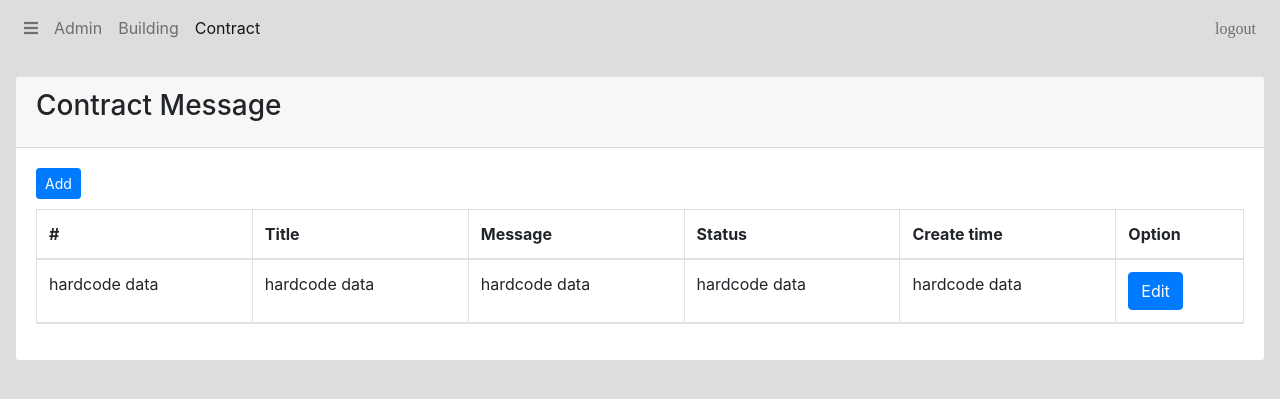
After one commit to Alex-DSJ/CON-System, a PHP site: page /admin/contract.php in a window 1280 px wide. The commit adds this page. Shown: the top 399 px of the page. Run offline with PHP 8.4, Linux system fonts and the light colour scheme; some libraries are stand-ins or nearby versions.

Commit message:
merge from main branch, add page for contract tab

```diff
--- /dev/null
+++ b/admin/contract.php
@@ -0,0 +1,119 @@
+<!-- This file is completed by shijun DENG-40084956 individually -->
+<!-- all required php files here -->
+<?php
+    require_once "../common/header.php";
+    require_once "../func/func.php";
+    require_once "../func/contract_func.php";
+?>
+
+<!-- all required js file here -->
+<script src="../static/contract.js"></script>
+
+<?php
+
+if (checkUserLogin() == false) {
+    // header("Location:/admin/login.php");
+}
+$dataList = getContractList();
+
+?>
+    <div class="wrapper">
+
+        <!-- navbar start here -->
+        <nav class="main-header navbar navbar-expand navbar-white navbar-light" style="margin-left:0px;!important;">
+            <ul class="navbar-nav" id="my-nav">
+                <li class="nav-item"><a class="nav-link" href="#" role="button"><i class="fas fa-bars"></i></a></li>
+                <li class="nav-item d-none d-sm-inline-block "><a href="index.php" class="nav-link">Admin</a></li>
+                <li class="nav-item d-none d-sm-inline-block"><a href="building.php" class="nav-link">Building</a></li>
+                <li class="nav-item d-none d-sm-inline-block active"><a href="contract.php" class="nav-link">Contract</a></li>
+            </ul>
+            <ul class="navbar-nav ml-auto">
+                <li class="nav-item">
+                    <a class="nav-link" data-toggle="dropdown" href="#">
+                        <i class="far fa-sign-out" class="logout" onclick="logout()">logout</i>
+                    </a>
+                </li>
+            </ul>
+        </nav>
+        <!-- navbar end here -->
+
+        <!-- main table of the page strat here -->
+        <section class="content">
+            <div class="container-fluid">
+
+                <div class="row" style="margin-top: 20px">
+                    <div class="col-md-12">
+                        <div class="card">
+                            <div class="card-header">
+                                <h3 class="card-title">Contract Message</h3>
+                            </div>
+
+                            <div class="card-body">
+                                <div style="margin-bottom: 10px">
+                                    <button class="btn btn-primary btn-sm" onclick="addContract()">Add</button>
+                                </div>
+
+                                <table class="table table-bordered">
+                                    <thead>
+                                    <tr>
+                                        <th>#</th>
+                                        <th>Title</th>
+                                        <th>Message</th>
+                                        <th>Status</th>
+                                        <th>Create time</th>
+                                        <th>Option</th>
+                                    </tr>
+                                    <tr>
+                                        <td>hardcode data</td>
+                                        <td>hardcode data</td>
+                                        <td>hardcode data</td>
+                                        <td>hardcode data</td>
+                                        <td>hardcode data</td>
+                                        <td><button class="btn btn-primary edit-contract">Edit</button></td>
+                                    </tr>
+                                    </thead>
+                                    <tbody id="group-list">
+
+                                    <!-- TODO get the contract list -->
+
+                                    </tbody>
+                                </table>
+                            </div>
+                        </div>
+
+                    </div>
+                </div>
+            </div>
+        </section>
+        <!-- main table of the page end here -->
+    </div>
+
+    <!-- popup form for adding a contract -->
+    <div class="modal fade" id="modal-add-message">
+        <div class="modal-dialog">
+            <div class="modal-content">
+                <div class="modal-header">
+                <span class="modal-title" style="font-weight: bold;font-size: 1.2rem">Add Message
+                    <p style="font-size: 1rem;font-weight: normal" id="route-title"></p>
+                </span>
+                    <button type="button" class="close" data-dismiss="modal" aria-label="Close">
+                        <span aria-hidden="true">×</span></button>
+                </div>
+                <div class="modal-body" style="margin: 20px">
+                    <div class="form-group row">
+                        <input type="hidden" id="edit_id">
+                        <select name="" id="status" class="form-control">
+                            <option value="normal">normal</option>
+                            <option value="urgent">urgent</option>
+                        </select>
+                    </div>
+                </div>
+                <div class="modal-footer">
+                    <button class="btn btn-primary" onclick="updateContract()">Save</button>
+                </div>
+            </div>
+        </div>
+    </div>
+    <!-- popup form for adding a contract -->
+
+<?php require_once "../common/footer.php";?>
--- /dev/null
+++ b/func/contract_func.php
@@ -0,0 +1,8 @@
+<?php
+
+function getContractList(){
+
+}
+
+
+?>
--- /dev/null
+++ b/static/contract.js
@@ -0,0 +1,11 @@
+// This file is completed by shijun DENG-40084956 individually
+
+// display the popup form for adding contract
+function addContract() {
+    $('#modal-add-message').modal('show')
+}
+
+// TODO update the contract into the databse
+function updateContract(){
+
+}
```
Also changed, not shown: admin/index.php (+41 -37 lines), func/db.php (+4 -3 lines).
